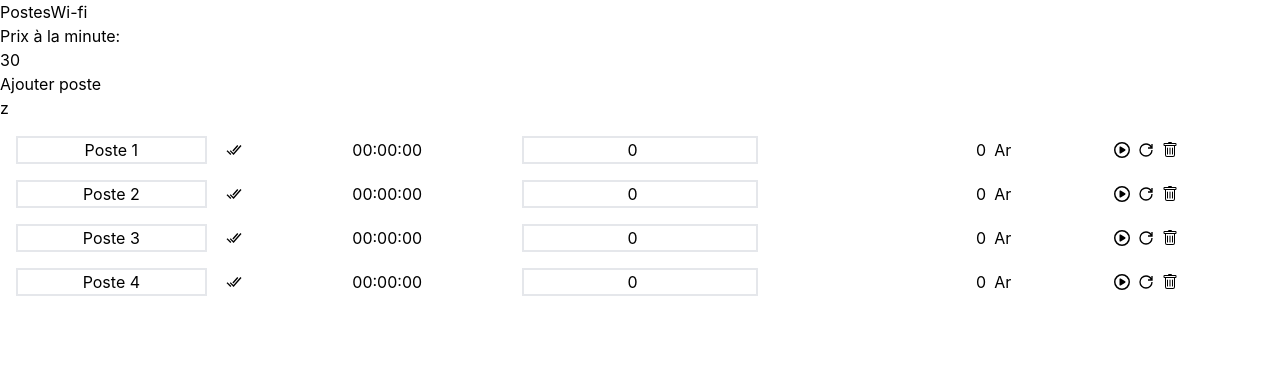
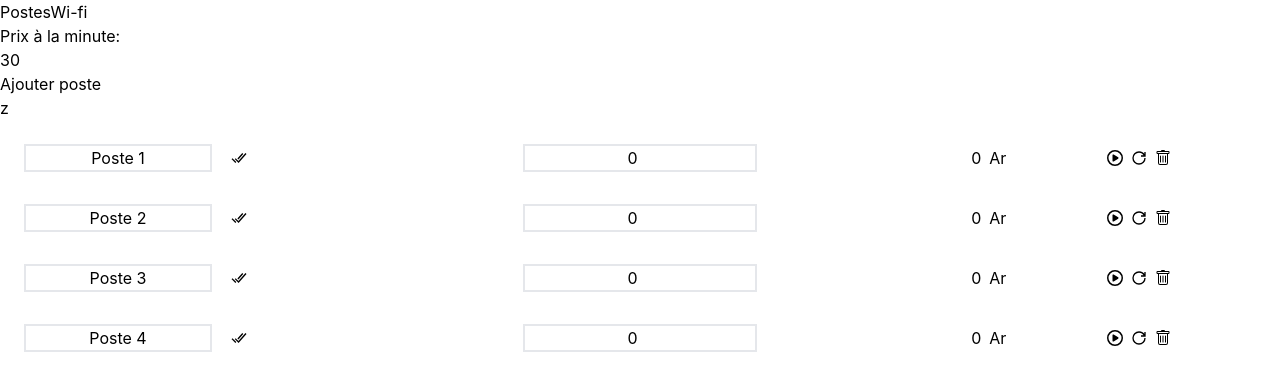
Before and after one commit to mahery76/CybercafeTimer, a React (Create React App) app: page / in a window 1280 px wide. Shown: the top 390 px of the page. Built offline with nearby package versions, Linux system fonts and the light colour scheme.

Commit message:
refactor: ComputerName, ComputerTime, ComputerFee, ComputerControllers

```diff
--- /dev/null
+++ b/src/components/ComputerItem copy.jsx
@@ -0,0 +1,192 @@
+import React, { useEffect, useRef, useState } from "react";
+import { editNameComputer } from "../api/computersApi";
+import { BsTrash } from "react-icons/bs";
+import { GrPowerReset } from "react-icons/gr";
+import { FaRegCirclePause } from "react-icons/fa6";
+import { FaRegCirclePlay } from "react-icons/fa6";
+import { FaRegEdit } from "react-icons/fa";
+import { IoCheckmarkDoneSharp } from "react-icons/io5";
+import bipsong from "../assets/beepb.wav"
+
+function ComputerItem({ computer, handleDelete, feePerMinute }) {
+  const [isSelected, setIsSelected] = useState(true);
+  const [computer_name, setComputer_name] = useState(computer.computer_name);
+
+  const validateComputerName = (computers_id) => {
+    setIsSelected(() => false);
+    editNameComputer(computer_name, computers_id);
+  };
+
+
+  const [isRunning, setIsRunning] = useState(false);
+  const [timerId, setTimerId] = useState(null);
+  const [hours, setHours] = useState(computer.hours);
+  const [minutes, setMinutes] = useState(computer.minutes);
+  const [seconds, setSeconds] = useState(computer.seconds);
+  const currentComputerFee = feePerMinute * minutes
+  const [computerFee, setComputerFee] = useState(0)
+  const [isTimeOut, setIsTimeOut] = useState(false)
+
+  const audioRef = useRef(null)
+
+  useEffect(() => {
+    if (isRunning) {
+      const intervalId = setInterval(() => {
+        setSeconds((seconds) => {
+          if (seconds + 1 === 60) {
+            setMinutes((minutes) => {
+              //here goes the post request every minute
+
+              if (minutes + 1 === 60) {
+                setHours((hours) => hours + 1);
+                return 0;
+              }
+              return minutes + 1;
+            });
+            return 0;
+          }
+          return seconds + 1;
+        });
+      }, 1000);
+      setTimerId(intervalId);
+
+    } else if (!isRunning && timerId) {
+      clearInterval(timerId);
+      setTimerId(null);
+    }
+  }, [isRunning]);
+
+  useEffect(() => {
+    if(computerFee !== 0 && currentComputerFee >= computerFee) {
+      audioRef.current.play()
+      setIsTimeOut(() => true)
+    }
+  },[seconds])
+
+  const playTimer = () => {
+    setIsRunning(() => true);
+  };
+
+  const pauseTimer = () => {
+    setIsRunning(() => false);
+    audioRef.current.pause()
+  };
+
+  const resetTimer = () => {
+    // here goes the update from the database
+    setIsRunning(false);
+    setSeconds(0);
+    setMinutes(0);
+    setHours(0);
+    setIsTimeOut(() => false)
+  };
+
+  return (
+    <div className={`
+    ${isTimeOut? "border-2 border-red-300": ""}
+    grid grid-cols-5 gap-4 mt-4 p-2
+    `}
+    >
+      {/* computer name */}
+      <div className="flex gap-2 items-center ">
+        <div className="w-5/6 cursor-pointer">
+          <div className={isSelected ? "hidden" : "block"}>{computer_name}</div>
+          <div className={isSelected ? "block" : "hidden"}>
+            <input
+              className="border-[2px] border-grey-100 w-full text-center"
+              type="text"
+              value={computer_name}
+              onChange={(e) => setComputer_name(e.target.value)}
+              onKeyDown={(e) => {
+                if (e.key === "Enter") {
+                  validateComputerName(computer.computers_id);
+                }
+              }}
+            />
+          </div>
+        </div>
+        {/* edit and validate computer name */}
+        <div className="w-1/6 cursor-pointer flex justify-center items-center">
+          <div
+            className={`${isSelected ? "hidden" : "block"}`}
+            onClick={() => setIsSelected(() => true)}
+          >
+            <FaRegEdit />
+          </div>
+          <div
+            className={isSelected ? "block" : "hidden"}
+            onClick={() => validateComputerName(computer.computers_id)}
+          >
+            <IoCheckmarkDoneSharp />
+          </div>
+        </div>
+      </div>
+
+      {/* computer time */}
+      <div className="flex justify-center items-center">
+        <div className={`
+        ${isRunning? "block": "hidden"}
+        flex justify-center items-center
+        `}>
+          {hours.toString().padStart(2, "0")}:
+          {minutes.toString().padStart(2, "0")}:
+          {seconds.toString().padStart(2, "0")}
+        </div>
+      </div>
+
+      {/* computer fee */}
+      <div>
+        <input
+        type="number"
+        value={computerFee}
+        onChange={(e) => setComputerFee(() => e.target.value)}
+        className="border-[2px] border-grey-100 w-full text-center"
+        />
+      </div>
+
+      {/* current computer fee */}
+      <div className="flex items-center justify-end gap-2">
+        <span>{currentComputerFee}</span>
+        <span>Ar</span>
+      </div>
+
+      {/* computer functions */}
+      <div className="flex justify-center gap-2">
+        {/* play */}
+        <div
+          className={`${isRunning ? "hidden" : "flex"}
+          justify-center items-center
+        `}
+          onClick={playTimer}
+        >
+          <FaRegCirclePlay />
+        </div>
+
+        {/* pause */}
+        <div
+          className={`${!isRunning ? "hidden" : "flex"}
+          justify-center items-center
+        `}
+          onClick={pauseTimer}
+        >
+          <FaRegCirclePause />
+        </div>
+
+        {/* reset */}
+        <div className="flex justify-center items-center" onClick={resetTimer}>
+          <GrPowerReset />
+        </div>
+        <div
+          onClick={() => handleDelete(computer.computers_id)}
+          className="flex justify-center items-center"
+        >
+          <BsTrash />
+        </div>
+        <audio ref={audioRef}>
+          <source src={bipsong} type='audio/mpeg' />
+        </audio>
+      </div>
+    </div>
+  );
+}
+export default ComputerItem;
--- a/src/components/ComputerItem.jsx
+++ b/src/components/ComputerItem.jsx
@@ -6,29 +6,159 @@ import { FaRegCirclePause } from "react-icons/fa6";
 import { FaRegCirclePlay } from "react-icons/fa6";
 import { FaRegEdit } from "react-icons/fa";
 import { IoCheckmarkDoneSharp } from "react-icons/io5";
-import bipsong from "../assets/beepb.wav"
+import bipsong from "../assets/beepb.wav";
+
+const ComputerName = ({
+  isSelected,
+  computer_name,
+  setComputer_name,
+  validateComputerName,
+  selectComputerName,
+}) => {
+  return (
+    <div className="flex gap-2 items-center ">
+      <div className="w-5/6 cursor-pointer">
+        <div className={isSelected ? "hidden" : "block"}>{computer_name}</div>
+        <div className={isSelected ? "block" : "hidden"}>
+          <input
+            className="border-[2px] border-grey-100 w-full text-center"
+            type="text"
+            value={computer_name}
+            onChange={(e) => setComputer_name(e.target.value)}
+            onKeyDown={(e) => {
+              if (e.key === "Enter") {
+                validateComputerName();
+              }
+            }}
+          />
+        </div>
+      </div>
+      {/* edit and validate computer name */}
+      <div className="w-1/6 cursor-pointer flex justify-center items-center">
+        <div
+          className={`${isSelected ? "hidden" : "block"}`}
+          onClick={() => selectComputerName()}
+        >
+          <FaRegEdit />
+        </div>
+        <div
+          className={isSelected ? "block" : "hidden"}
+          onClick={() => validateComputerName()}
+        >
+          <IoCheckmarkDoneSharp />
+        </div>
+      </div>
+    </div>
+  );
+};
+
+const ComputerTime = ({ isRunning, hours, minutes, seconds }) => {
+  return (
+    <div className="flex justify-center items-center">
+      <div
+        className={`
+    ${seconds > 0 ? "block" : "hidden"}
+    flex justify-center items-center
+    `}
+      >
+        {hours.toString().padStart(2, "0")}:
+        {minutes.toString().padStart(2, "0")}:
+        {seconds.toString().padStart(2, "0")}
+      </div>
+    </div>
+  );
+};
+
+const ComputerFee = ({ computerFee, setComputerFee, currentComputerFee }) => {
+  return (
+    <>
+      <div>
+        <input
+          type="number"
+          value={computerFee}
+          onChange={(e) => setComputerFee(() => e.target.value)}
+          className="border-[2px] border-grey-100 w-full text-center"
+        />
+      </div>
+
+      {/* current computer fee */}
+      <div className="flex items-center justify-end gap-2">
+        <span>{currentComputerFee}</span>
+        <span>Ar</span>
+      </div>
+    </>
+  );
+};
+
+const ComputerControllers = ({isRunning,playTimer,pauseTimer,resetTimer,handleDelete,audioRef}) => {
+  return (
+    <div className="flex justify-center gap-2">
+      {/* play */}
+      <div
+        className={`${isRunning ? "hidden" : "flex"}
+      justify-center items-center
+    `}
+        onClick={() => playTimer()}
+      >
+        <FaRegCirclePlay />
+      </div>
+
+      {/* pause */}
+      <div
+        className={`${!isRunning ? "hidden" : "flex"}
+      justify-center items-center
+    `}
+        onClick={() => pauseTimer()}
+      >
+        <FaRegCirclePause />
+      </div>
+
+      {/* reset */}
+      <div
+        className="flex justify-center items-center"
+        onClick={() => resetTimer()}
+      >
+        <GrPowerReset />
+      </div>
+      <div
+        onClick={() => handleDelete()}
+        className="flex justify-center items-center"
+      >
+        <BsTrash />
+      </div>
+      <audio ref={audioRef}>
+        <source src={bipsong} type="audio/mpeg" />
+      </audio>
+    </div>
+  );
+};
 
 function ComputerItem({ computer, handleDelete, feePerMinute }) {
   const [isSelected, setIsSelected] = useState(true);
   const [computer_name, setComputer_name] = useState(computer.computer_name);
 
-  const handleValidate = (computers_id) => {
+  const validateComputerName = (computers_id) => {
     setIsSelected(() => false);
     editNameComputer(computer_name, computers_id);
   };
 
-  const [isRunnig, setIsRunning] = useState(false);
+  const selectComputerName = () => {
+    setIsSelected(() => true);
+  };
+
+  const [isRunning, setIsRunning] = useState(false);
   const [timerId, setTimerId] = useState(null);
   const [hours, setHours] = useState(computer.hours);
   const [minutes, setMinutes] = useState(computer.minutes);
   const [seconds, setSeconds] = useState(computer.seconds);
-  const currentComputerFee = feePerMinute * minutes
-  const [computerFee, setComputerFee] = useState(0)
+  const currentComputerFee = feePerMinute * minutes;
+  const [computerFee, setComputerFee] = useState(0);
+  const [isTimeOut, setIsTimeOut] = useState(false);
 
-  const audioRef = useRef(null)
+  const audioRef = useRef(null);
 
   useEffect(() => {
-    if (isRunnig) {
+    if (isRunning) {
       const intervalId = setInterval(() => {
         setSeconds((seconds) => {
           if (seconds + 1 === 60) {
@@ -47,19 +177,18 @@ function ComputerItem({ computer, handleDelete, feePerMinute }) {
         });
       }, 1000);
       setTimerId(intervalId);
-
-    } else if (!isRunnig && timerId) {
+    } else if (!isRunning && timerId) {
       clearInterval(timerId);
       setTimerId(null);
     }
-  }, [isRunnig]);
+  }, [isRunning]);
 
   useEffect(() => {
-    if(currentComputerFee !== 0 && currentComputerFee >= computerFee) {
-      console.log("audio should be playing")
-      audioRef.current.play()
+    if (computerFee !== 0 && currentComputerFee >= computerFee) {
+      audioRef.current.play();
+      setIsTimeOut(() => true);
     }
-  },[seconds])
+  }, [seconds]);
 
   const playTimer = () => {
     setIsRunning(() => true);
@@ -67,7 +196,7 @@ function ComputerItem({ computer, handleDelete, feePerMinute }) {
 
   const pauseTimer = () => {
     setIsRunning(() => false);
-    audioRef.current.pause()
+    audioRef.current.pause();
   };
 
   const resetTimer = () => {
@@ -76,107 +205,46 @@ function ComputerItem({ computer, handleDelete, feePerMinute }) {
     setSeconds(0);
     setMinutes(0);
     setHours(0);
+    setIsTimeOut(() => false);
   };
 
   return (
-    <div className="grid grid-cols-5 gap-4 mt-4">
-      {/* computer name */}
-      <div className="flex gap-2 items-center ">
-        <div className="w-5/6 cursor-pointer">
-          <div className={isSelected ? "hidden" : "block"}>{computer_name}</div>
-          <div className={isSelected ? "block" : "hidden"}>
-            <input
-              className="border-[2px] border-grey-100 w-full text-center"
-              type="text"
-              value={computer_name}
-              onChange={(e) => setComputer_name(e.target.value)}
-              onKeyDown={(e) => {
-                if (e.key === "Enter") {
-                  handleValidate(computer.computers_id);
-                }
-              }}
-            />
-          </div>
-        </div>
-        {/* edit and validate computer name */}
-        <div className="w-1/6 cursor-pointer flex justify-center items-center">
-          <div
-            className={`${isSelected ? "hidden" : "block"}`}
-            onClick={() => setIsSelected(() => true)}
-          >
-            <FaRegEdit />
-          </div>
-          <div
-            className={isSelected ? "block" : "hidden"}
-            onClick={() => handleValidate(computer.computers_id)}
-          >
-            <IoCheckmarkDoneSharp />
-          </div>
-        </div>
-      </div>
+    <div
+      className={`
+    ${isTimeOut ? "border-2 border-red-300" : ""}
+    grid grid-cols-5 gap-4 mt-4 p-2
+    `}
+    >
+      <ComputerName
+        isSelected={isSelected}
+        computer_name={computer_name}
+        setComputer_name={setComputer_name}
+        validateComputerName={() => validateComputerName(computer.computers_id)}
+        selectComputerName={selectComputerName}
+      />
 
-      {/* computer time */}
-      <div className="flex justify-center items-center">
-        {hours.toString().padStart(2, "0")}:
-        {minutes.toString().padStart(2, "0")}:
-        {seconds.toString().padStart(2, "0")}
-      </div>
+      <ComputerTime
+        isRunning={isRunning}
+        hours={hours}
+        minutes={minutes}
+        seconds={seconds}
+      />
 
-      {/* computer fee */}
-      <div>
-        <input
-        type="number"
-        value={computerFee}
-        onChange={(e) => setComputerFee(() => e.target.value)}
-        className="border-[2px] border-grey-100 w-full text-center"
-        />
-      </div>
+      <ComputerFee
+        computerFee={computerFee}
+        setComputerFee={setComputerFee}
+        currentComputerFee={currentComputerFee}
+      />
 
-      {/* current computer fee */}
-      <div className="flex items-center justify-end gap-2">
-        <span>{currentComputerFee}</span>
-        <span>Ar</span>
-      </div>
-
-      {/* computer functions */}
-      <div className="flex justify-center gap-2">
-        {/* play */}
-        <div
-          className={`${isRunnig ? "hidden" : "flex"}
-          justify-center items-center
-        `}
-          onClick={playTimer}
-        >
-          <FaRegCirclePlay />
-        </div>
-
-        {/* pause */}
-        <div
-          className={`${!isRunnig ? "hidden" : "flex"}
-          justify-center items-center
-        `}
-          onClick={pauseTimer}
-        >
-          <FaRegCirclePause />
-        </div>
-
-        {/* reset */}
-        <div className="flex justify-center items-center" onClick={resetTimer}>
-          <GrPowerReset />
-        </div>
-        <div
-          onClick={() => handleDelete(computer.computers_id)}
-          className="flex justify-center items-center"
-        >
-          <BsTrash />
-        </div>
-        <audio ref={audioRef}>
-          <source src={bipsong} type='audio/mpeg' />
-        </audio>
-      </div>
+      <ComputerControllers
+        isRunning={isRunning}
+        playTimer={playTimer}
+        pauseTimer={pauseTimer}
+        resetTimer={resetTimer}
+        handleDelete={() => handleDelete(computer.computers_id)}
+        audioRef={audioRef}
+      />
     </div>
   );
 }
-
-
 export default ComputerItem;
```
